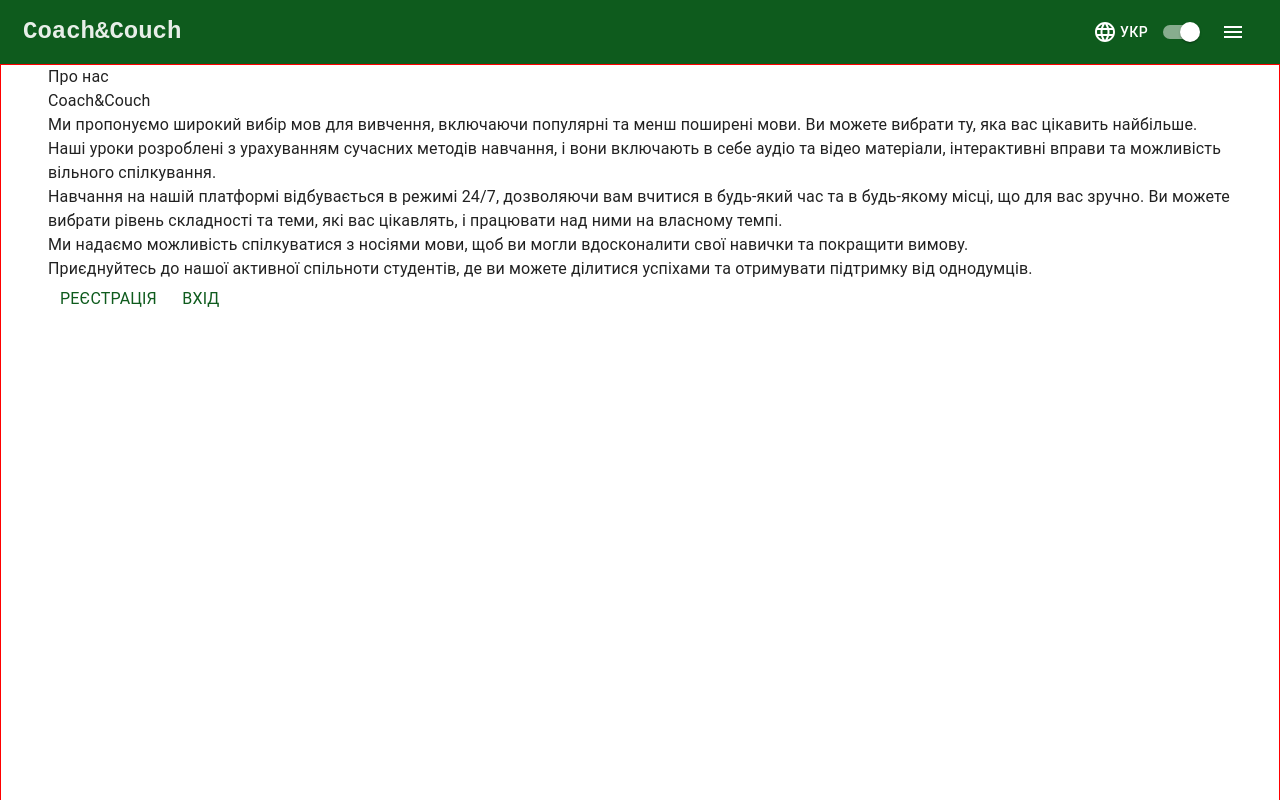
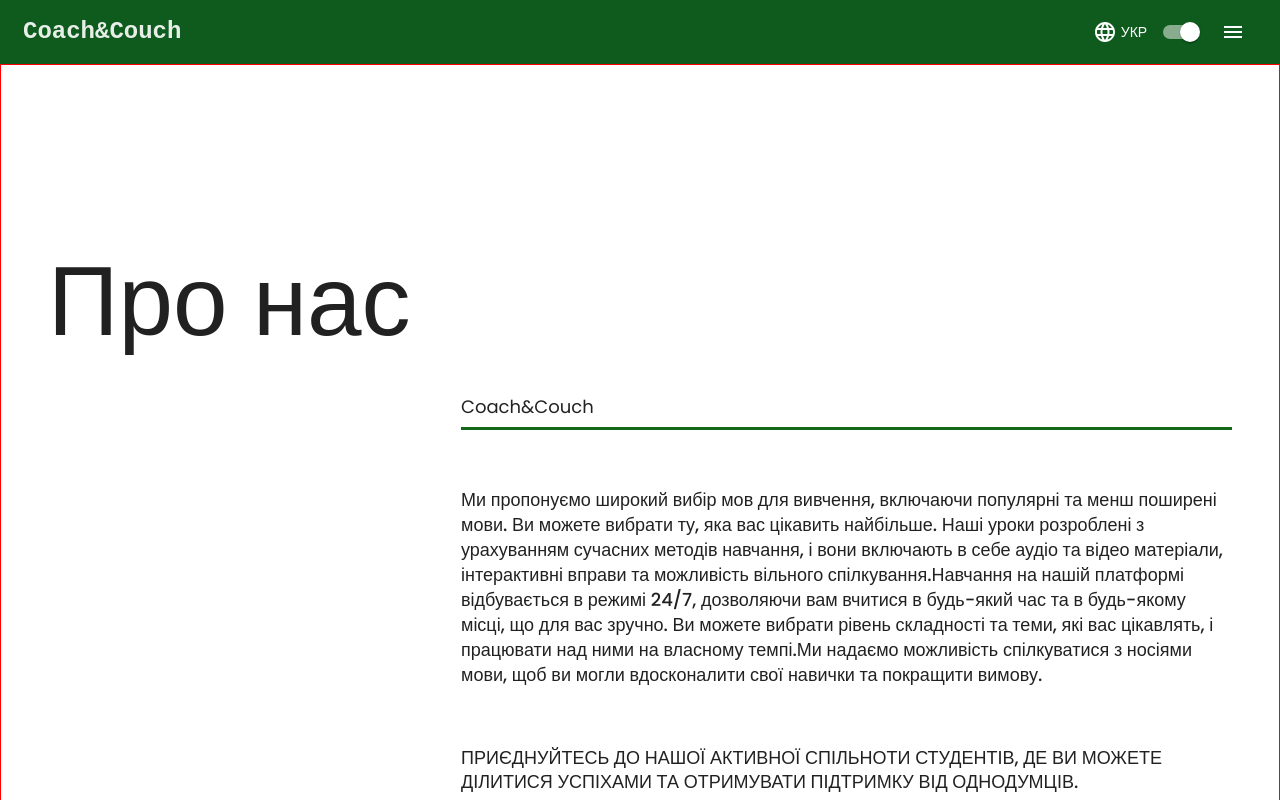
Before and after one commit to ViktoriiaPavliukh/CoachAndCouch, a React (Vite) app: page /about in a window 1280 px wide. Shown: the top 800 px of the page. Built offline with nearby package versions, Linux system fonts and the light colour scheme.

Commit message:
add Poppins font and update style Homepage

```diff
--- a/src/styles/main.css
+++ b/src/styles/main.css
@@ -1,3 +1,5 @@
+@import url("https://fonts.googleapis.com/css2?family=Poppins:wght@200;400;500&display=swap");
+
 @import-normalize;
 h1,
 h2,
@@ -10,6 +12,7 @@ p {
 }
 * {
   box-sizing: border-box;
+  font-family: "Poppins", sans-serif;
 }
 p:last-child {
   margin-bottom: 0;
--- a/src/styles/theme.js
+++ b/src/styles/theme.js
@@ -6,6 +6,7 @@ const createThemeTemplate = (themeColor) => ({
       styleOverrides: {
         body: {
           height: "100vh",
+          fontFamily: "Poppins, sans-serif",
         },
       },
     },
@@ -77,13 +78,16 @@ const createThemeTemplate = (themeColor) => ({
           },
         },
   typography: {
+    fontFamily: "Poppins, sans-serif",
     fontHeading: {
+      fontFamily: "Poppins, sans-serif",
       fontSize: "50px",
       fontWeight: "900",
       lineHeight: "60px",
       fontStyle: "normal",
     },
     fontTitle: {
+      fontFamily: "Poppins, sans-serif",
       fontSize: "40px",
       fontWeight: "900",
       lineHeight: "28px",
@@ -91,6 +95,7 @@ const createThemeTemplate = (themeColor) => ({
       color: "#5A5E67",
     },
     fontLink: {
+      fontFamily: "Poppins, sans-serif",
       fontSize: "22px",
       fontWeight: "300",
       lineHeight: "24px",
@@ -98,6 +103,7 @@ const createThemeTemplate = (themeColor) => ({
       color: "#384C5E",
     },
     fontHeader: {
+      fontFamily: "Poppins, sans-serif",
       fontSize: "16px",
       lineHeight: "24px",
       fontStyle: "normal",
@@ -105,12 +111,14 @@ const createThemeTemplate = (themeColor) => ({
       fontWeight: "500",
     },
     posterName: {
+      fontFamily: "Poppins, sans-serif",
       fontSize: "48px",
       fontWeight: "900",
       fontStyle: "normal",
       lineHeight: "0.5833",
     },
     posterCategory: {
+      fontFamily: "Poppins, sans-serif",
       fontSize: "16px",
       fontStyle: "normal",
       fontWeight: "700",
@@ -118,48 +126,75 @@ const createThemeTemplate = (themeColor) => ({
       textTransform: "uppercase",
     },
     posterItem: {
+      fontFamily: "Poppins, sans-serif",
       fontSize: "12px",
       fontStyle: "normal",
       fontWeight: "400",
       lineHeight: "calc(16 / 12)",
     },
     posterTitle: {
+      fontFamily: "Poppins, sans-serif",
       fontSize: "24px",
       fontWeight: "700",
       lineHeight: "1",
       textTransform: "uppercase",
     },
     posterBlack: {
+      fontFamily: "Poppins, sans-serif",
       fontSize: "30px",
       fontWeight: "600",
       lineHeight: "32px",
       letterSpacing: "0.6px",
     },
     posterSubtitle: {
+      fontFamily: "Poppins, sans-serif",
       pt: "20px",
       fontSize: "18px",
       fontWeight: 400,
       lineHeight: "23.4px",
     },
     posterDescription: {
+      fontFamily: "Poppins, sans-serif",
       fontSize: "16px",
       lineHeight: "calc(24 / 16)",
     },
     posterStatus: {
+      fontFamily: "Poppins, sans-serif",
       fontSize: "8px",
       lineHeight: "16px",
       fontWeight: "400",
     },
     posterButton: {
+      fontFamily: "Poppins, sans-serif",
       fontSize: "14px",
       lineHeight: "calc(16 / 14)",
       fontWeight: "700",
       textTransform: "uppercase",
     },
     posterPrice: {
+      fontFamily: "Poppins, sans-serif",
       fontSize: "36px",
       fontWeight: "700",
       lineHeight: "calc(28 /36)",
+    },
+    bigTitle: {
+      fontFamily: "Poppins, sans-serif",
+      fontSize: "98px",
+      fontWeight: "500",
+      lineHeight: "98px",
+    },
+    text: {
+      fontFamily: "Poppins, sans-serif",
+      fontSize: "18px",
+      fontWeight: 500,
+      lineHeight: "23.4px",
+    },
+    textUppercase: {
+      fontFamily: "Poppins, sans-serif",
+      textTransform: "uppercase",
+      fontSize: "18px",
+      fontWeight: 500,
+      lineHeight: "23.4px",
     },
   },
 });
--- a/src/views/AboutUsPage/AboutUsPage.jsx
+++ b/src/views/AboutUsPage/AboutUsPage.jsx
@@ -13,7 +13,6 @@ export function AboutUsPage() {
     setPathname(path);
   }, [path]);
   const isLoggedIn = useSelector(selectIsLoggedIn);
-  const dispatch = useDispatch();
 
   return (
     <Container
@@ -21,13 +20,46 @@ export function AboutUsPage() {
         height: "100vh",
       }}
     >
-      <Typography>{intl.formatMessage({ id: "header.aboutUs" })}</Typography>
-      <Stack>
-        <Typography>Coach&Couch </Typography>
-        <Typography>{intl.formatMessage({ id: "aboutText1" })}</Typography>
-        <Typography>{intl.formatMessage({ id: "aboutText2" })}</Typography>
-        <Typography>{intl.formatMessage({ id: "aboutText3" })}</Typography>
-        <Typography>{intl.formatMessage({ id: "aboutUpper" })}</Typography>
+      <Box
+        sx={{
+          display: "flex",
+          flexDirection: "column",
+          gap: "45px",
+          paddingTop: "187px",
+        }}
+      >
+        <Typography variant="bigTitle">
+          {intl.formatMessage({ id: "header.aboutUs" })}
+        </Typography>
+        <Stack
+          sx={{
+            display: "flex",
+            gap: "58px",
+            flexDirection: "column",
+            alignSelf: "end",
+            maxWidth: "771px",
+          }}
+        >
+          <Typography
+            variant="posterSubtitle"
+            sx={{ paddingBottom: "9px", borderBottom: "3px solid #146817" }}
+          >
+            Coach&Couch{" "}
+          </Typography>
+          <Box>
+            <Typography variant="text">
+              {intl.formatMessage({ id: "aboutText1" })}
+            </Typography>
+            <Typography variant="text">
+              {intl.formatMessage({ id: "aboutText2" })}
+            </Typography>
+            <Typography variant="text">
+              {intl.formatMessage({ id: "aboutText3" })}
+            </Typography>
+          </Box>
+          <Typography variant="textUppercase">
+            {intl.formatMessage({ id: "aboutUpper" })}
+          </Typography>
           {!isLoggedIn && (
             <Box>
               <Button
@@ -75,6 +107,7 @@ export function AboutUsPage() {
             </Box>
           )}
         </Stack>
+      </Box>
     </Container>
   );
 }
```
Lines whose indentation alone changed are shown as unchanged.
